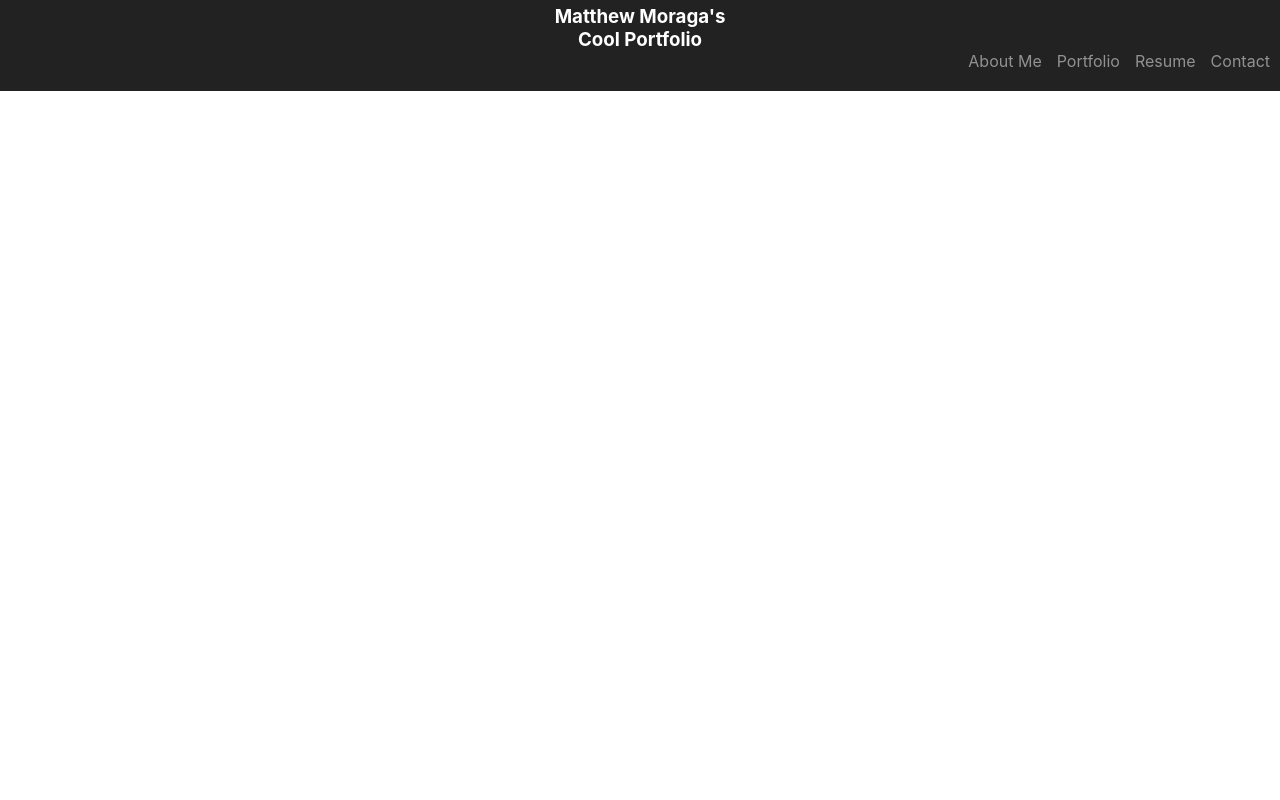
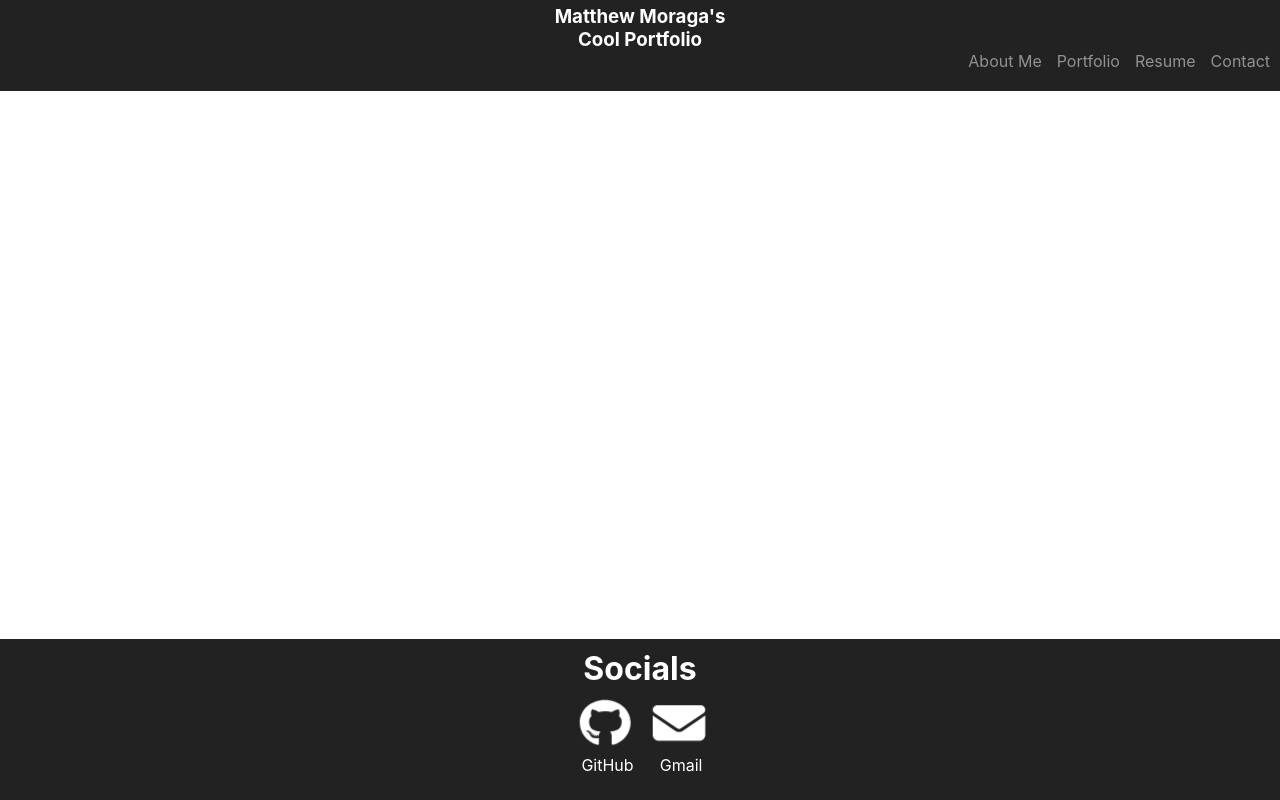
Before and after one commit to MatthewMoraga/Matthew_Dev_Showcase_Portfolio_Reactified, a React (Create React App) app: page /portfolio/contact in a window 1280 px wide. Built offline with nearby package versions, Linux system fonts and the light colour scheme.

Commit message:
footer added

```diff
--- a/package.json
+++ b/package.json
@@ -3,6 +3,11 @@
   "version": "0.1.0",
   "private": true,
   "dependencies": {
+    "@fortawesome/fontawesome-free": "^6.4.0",
+    "@fortawesome/fontawesome-svg-core": "^6.4.0",
+    "@fortawesome/free-brands-svg-icons": "^6.4.0",
+    "@fortawesome/free-solid-svg-icons": "^6.4.0",
+    "@fortawesome/react-fontawesome": "^0.2.0",
     "@testing-library/jest-dom": "^5.16.5",
     "@testing-library/react": "^13.4.0",
     "@testing-library/user-event": "^13.5.0",
--- a/src/components/Footer.js
+++ b/src/components/Footer.js
@@ -1,9 +1,61 @@
 import React from "react";
+import { FontAwesomeIcon } from "@fortawesome/react-fontawesome";
+import { faGithub } from "@fortawesome/free-brands-svg-icons";
 import '../styles/Footer.css';
+import { faEnvelope } from "@fortawesome/free-solid-svg-icons";
 
 function Footer() {
+
+  const socialLinks = [
+    {
+      name: "GitHub",
+      url: "https://github.com/MatthewMoraga",
+      icon: faGithub,
+    },
+    {
+      name: "Gmail",
+      url: "matthewmoraga90@gmail.com",
+      icon: faEnvelope
+    }
+  ]
+
   return (
+
+
    <main>
+      <footer>
+        <div className="footer-wrapper">
+          <h1>Socials</h1>
+          <section className="links-wrapper">
+            {socialLinks.map(({ name, url, icon, color}) => (
+              <div className="link-card"
+              key={name}
+              >
+                <a
+                href={url}
+                className={`icon ${name}`}
+                target="_blank"
+                rel="nonrefferer"
+                >
+                  <FontAwesomeIcon
+                  icon={icon}
+                  bounce
+                  />
+                </a>
+                <a href={url} target="_blank" rel="nonrefferer" className="hover-underline-animation">
+                  <span>{name}</span>
+                </a>
+              </div>
+
+            ))}
+          </section>
+        </div>
+
+      </footer>
+
+
+
+
 
    </main>
   )
--- a/src/styles/Footer.css
+++ b/src/styles/Footer.css
@@ -0,0 +1,42 @@
+footer {
+    display: flex;
+    position: fixed;
+    justify-content: center;
+    bottom: 0;
+    width: 100%;
+    padding: 10px;
+    background-color: #222;
+}
+
+.footer-wrapper {
+    display: flex;
+    flex-direction: column;
+    text-align: center;
+    color: white;
+    cursor: default;
+}
+
+.links-wrapper {
+    display: flex;
+}
+
+.link-card {
+    display: flex;
+    flex-direction: column;
+}
+
+.link-card, a {
+    align-items: center;
+    color: white;
+    text-decoration: none;
+    margin: 5px;
+}
+
+#root > main > main > footer > div > section > div:nth-child(1) > a.icon.GitHub > svg {
+    height: 50px;
+}
+
+#root > main > main > footer > div > section > div:nth-child(2) > a.icon.Gmail > svg {
+    height: 50px;
+
+}
```
Also changed, not shown: 1 other file (tests, documents, lock files or other folders).
